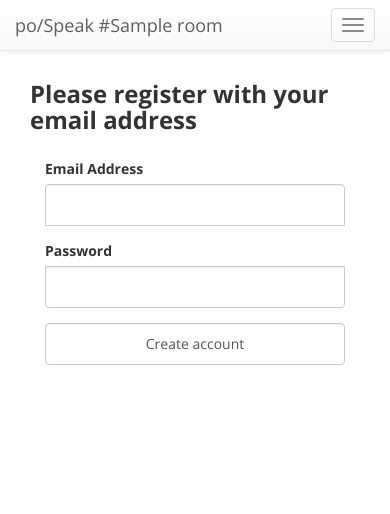
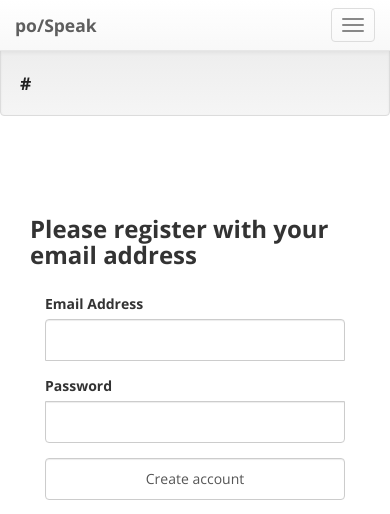
Before and after one commit to kmans/pospeak, a Flask app: template pospeakapp/templates/signup.html in a window 390 px wide. Shown: the top 514 px of the page. Run offline with Flask 2, Linux system fonts and the light colour scheme; tables that the repository leaves empty hold one stand-in row (values such as "Sample post"); the template is opened without the code that fills it: values that come from a table or form of the project are taken from there, most other values are stand-ins (such as "Sample title", 1, 10 or a date in 2020); parts of the project's set-up code (start-up, migrations or seed data) failed here and were passed over; some libraries are stand-ins or nearby versions.

Commit message:
alpha 1.25
UX more responsive, tinyurl now implemented, stored rooms in db, link to
instance displayed for easy copy/paste, glyphicons and prettied up
login, signup, and registration

```diff
--- a/pospeakapp/static/styles.css
+++ b/pospeakapp/static/styles.css
@@ -107,6 +107,15 @@
   letter-spacing:2px;
 }
 
+.navbar-brand {
+  font-weight: bold;
+  font-size: 1.25em;
+}
+
+.well {
+  font-weight: bold;
+  font-size: 1.25em;
+}
 
 .navbar-form {
   width: 100%;
--- a/pospeakapp/templates/base.html
+++ b/pospeakapp/templates/base.html
@@ -43,20 +43,20 @@
 		            <span class="icon-bar"></span>
 		            <span class="icon-bar"></span>
 		          	</button>
-		          	<a class="navbar-brand" href="{{ url_for('index') }}">po/Speak #{{room}}</a>
+		          	<a class="navbar-brand" href="{{ url_for('index') }}">po/Speak</a>
 		        </div>
 
 	        	<div id="navbar" class="navbar-collapse collapse">
 
 		        	<ul class="nav nav-pills">
 		            <!-- <li class="active"><a href="{{ url_for('index') }}">Current Room: {{room}}</a></li> -->
-		            <li><a href="{{ url_for('index', room=new) }}" class="btn btn-default"><span class="glyphicon glyphicon-plus"></span>&nbsp;New Room</a></li>
+		            <li><a href="{{ url_for('index', room=new) }}" class="btn btn-md"><span class="glyphicon glyphicon-plus"></span>&nbsp;New</a></li>
 
 		            {% if user is not none %}
-					<li><a href="{{ url_for('logout') }}" class="btn btn-default">Logout</a></li>
+					<li><a href="{{ url_for('logout') }}" class="btn btn-md">Logout</a></li>
 					{% else %}
-					<li><a href="{{ url_for('login') }}" class="btn btn-default"><span class="glyphicon glyphicon-log-in"></span>&nbsp;Login</a></li>
-				    <li><a href="{{ url_for('signup') }}" class="btn btn-default"><span class="glyphicon glyphicon-ok"></span>&nbsp;Sign Up</a></li>
+					<li><a href="{{ url_for('login') }}" class="btn btn-md"><span class="glyphicon glyphicon-log-in"></span>&nbsp;Login</a></li>
+				    <li><a href="{{ url_for('signup') }}" class="btn btn-md"><span class="glyphicon glyphicon-ok"></span>&nbsp;Register</a></li>
 					{% endif %}
 
 		          	</ul>
@@ -65,7 +65,14 @@
 
 	    	</nav>
 
+
 		</div>
+
+		</div>
+
+		<div class="well" id="url">
+			<br><br>
+			<a href="{{ url_for('index', room=room) }}">{{ url }}</a>
 		</div>
 
 
--- a/pospeakapp/views.py
+++ b/pospeakapp/views.py
@@ -1,7 +1,7 @@
 from flask import render_template, url_for, redirect, flash, request, session
 
 from pospeakapp import app, db
-from pospeakapp.models import Comment, User, createRoom
+from pospeakapp.models import Comment, User, createRoom, make_url
 from pospeakapp.forms import CommentForm, UserForm, LoginForm
 
 import datetime
@@ -97,7 +97,7 @@
 
 @app.route('/', methods=['GET', 'POST'])
 @app.route('/<room>', methods=['GET', 'POST'])
-def index(room='000000'):
+def index(room='home'):
 
     #we first check if user has a session cookie and is logged in
     if 'email' in session:
@@ -137,7 +137,7 @@
         db.asc(Comment.timestamp))
     ccount = comments.count()
     return render_template('index.html', comments=comments, form=form,
-                           room=room, new=createRoom(), ccount=ccount, user=user)
+                           room=room, new=createRoom(), ccount=ccount, user=user, url=make_url(room))
 
 
 def static(path):
```
Also changed, not shown: pospeakapp/models.py (+7 -4 lines).
